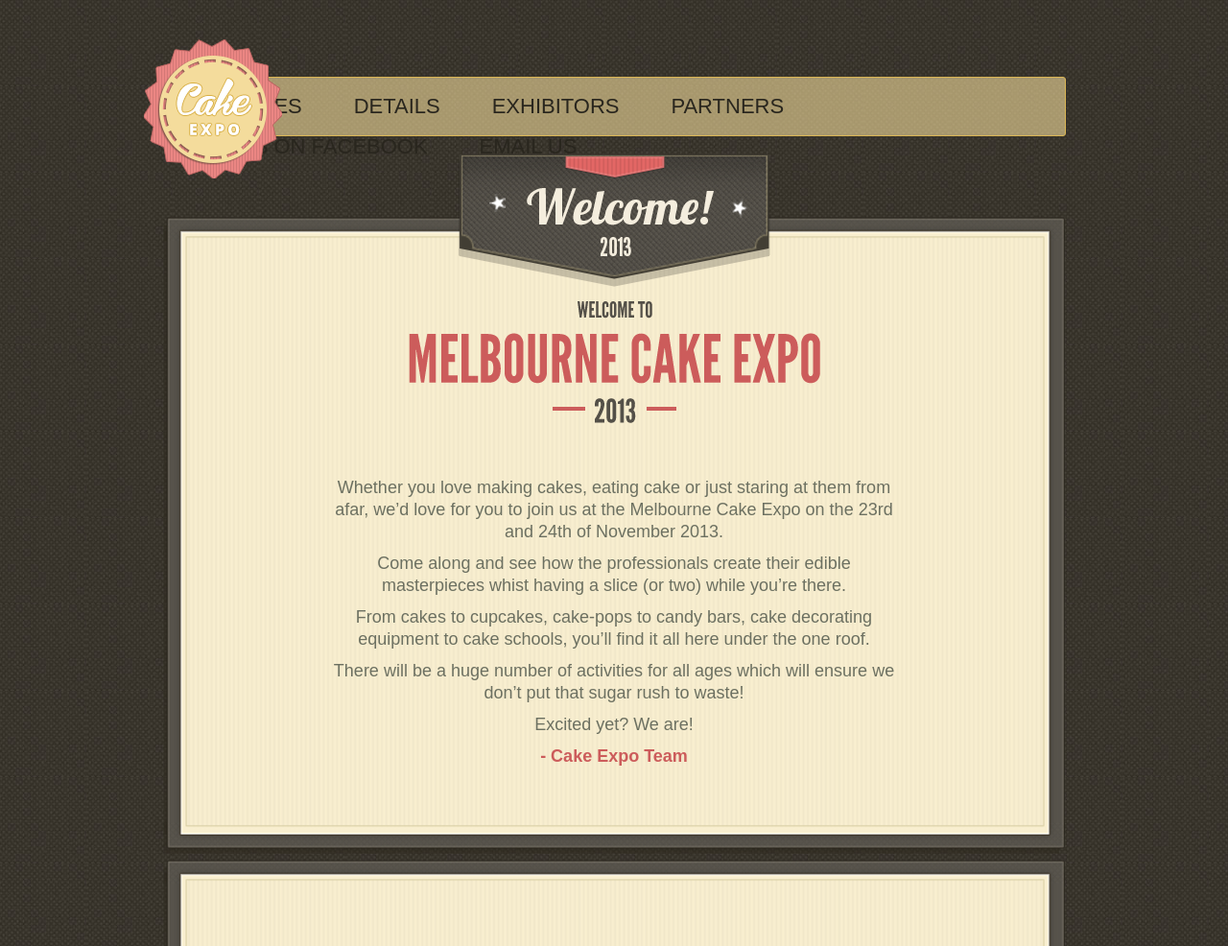
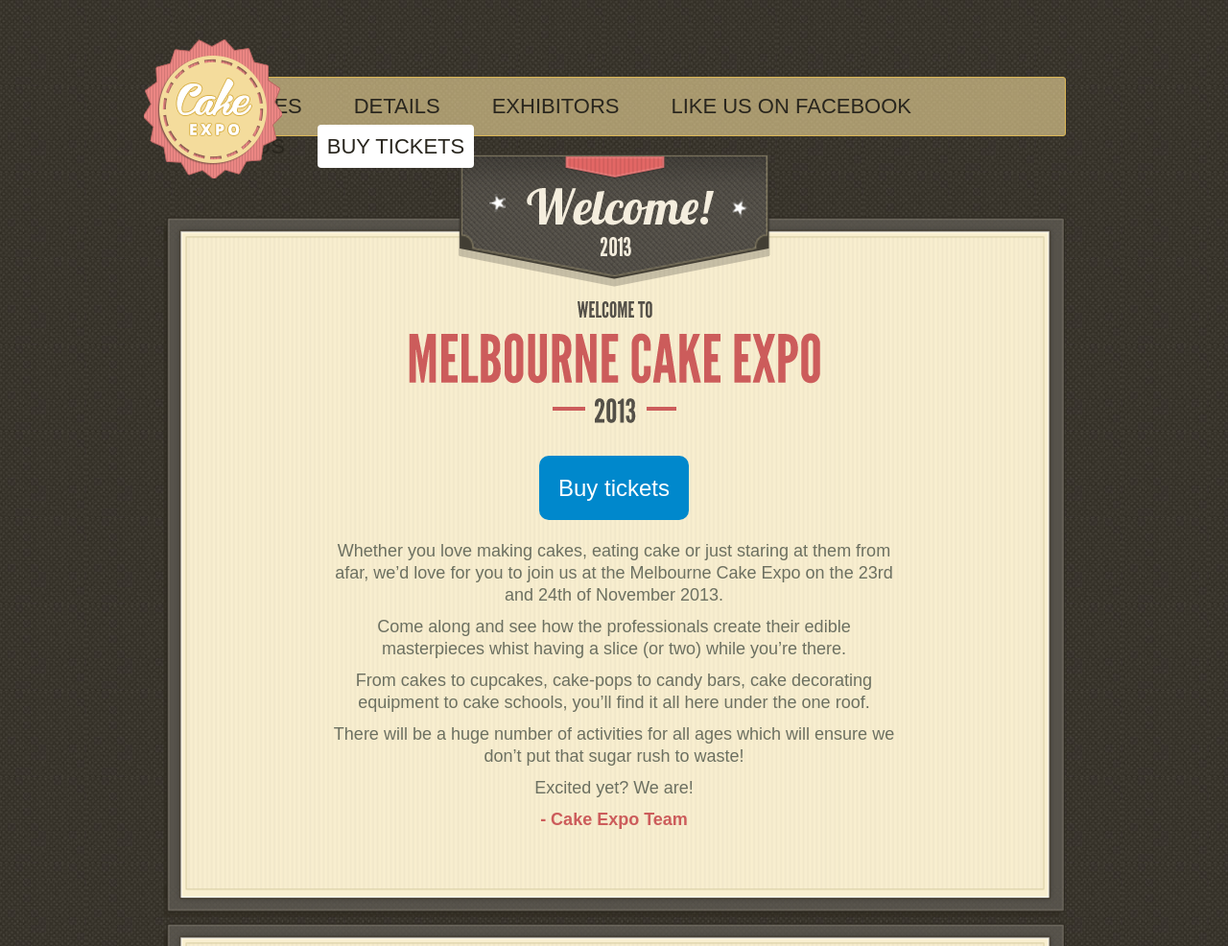
Before and after one commit to reclusedesigns/cakeexpo, a PHP site: page / in a window 1280 px wide. Shown: the top 986 px of the page at 96% size. Run offline with PHP 8.4, Linux system fonts and the light colour scheme; some libraries are stand-ins or nearby versions.

Commit message:
added the buy function

```diff
--- a/design/css/layout.css
+++ b/design/css/layout.css
@@ -36,6 +36,7 @@ header .menu .logo{position: absolute;top:-40px; left:-20px;}
 header .menu ul li{padding-top:20px;}
 header .menu ul li a{padding:10px 20px; font-size:22px; color:#29261e}
 header .menu ul li a:hover{opacity: 0.8; text-decoration: none;}
+header .menu ul li a.buy{background:#fff; padding:10px; border-radius: 4px;}
 
 /* welcome */
 .welcome{margin-top:240px;}
@@ -43,6 +44,9 @@ header .menu ul li a:hover{opacity: 0.8; text-decoration: none;}
 .welcome .welcome_text{width:600px; display: block; margin:0 auto; padding: 40px 0;}
 .welcome .welcome_text p{font-size:18px; text-align: center; color:#6c7061; line-height: 23px;}
 .welcome .welcome_text p span a{font-weight: bold; color:#cc5c5b;}
+.welcome .welcome_text p.buy_ticket{display: block; margin-bottom:40px;}
+.welcome .welcome_text p.buy_ticket a{background:#0088cc; padding:20px; font-size:24px; border-radius: 10px; color:#fff;}
+.welcome .welcome_text p.buy_ticket a:hover{text-decoration: none; opacity: 0.8;}
 /* lookfoward  */
 .lookforward .first{padding-top:60px;}
 .lookforward .things{margin-left:60px;}
--- a/header.php
+++ b/header.php
@@ -49,9 +49,9 @@
 				<li><a href="#activities">Activities</a></li>
 				<li><a href="#details">Details</a></li>
 				<li><a href="#participate">Exhibitors</a></li>
-				<li><a href="#partners">Partners</a></li>
 				<li><a href="http://www.facebook.com/CakeExpo" target="_blank">Like us on Facebook</a></li>
 				<li><a href="mailto:hello@cakeexpo.com.au">Email Us</a></li>
+				<li><a class="buy" href="http://www.eventbrite.com.au/s/dHin">Buy Tickets</a></li>
 			</ul>
 		</div>
 	</div>
--- a/index.php
+++ b/index.php
@@ -6,6 +6,7 @@
 	<img class="welcome_tab" src="design/images/welcome_tab.png" alt="welcome_tab" width="325" height="139" />
 	<img src="design/images/welcome_text.png" alt="welcome_text" width="729" height="355" />
 	<div class="welcome_text">
+		<p class="buy_ticket"><a href="http://www.eventbrite.com.au/s/dHin">Buy tickets</a></p>
 		<p>Whether you love making cakes, eating cake or just staring at them from afar, we’d love for you to join us at the Melbourne Cake Expo on the 23rd and 24th of November 2013.
 	</p>
 		<p>Come along and see how the professionals create their edible masterpieces whist having a slice (or two) while you’re there.</p>
```
